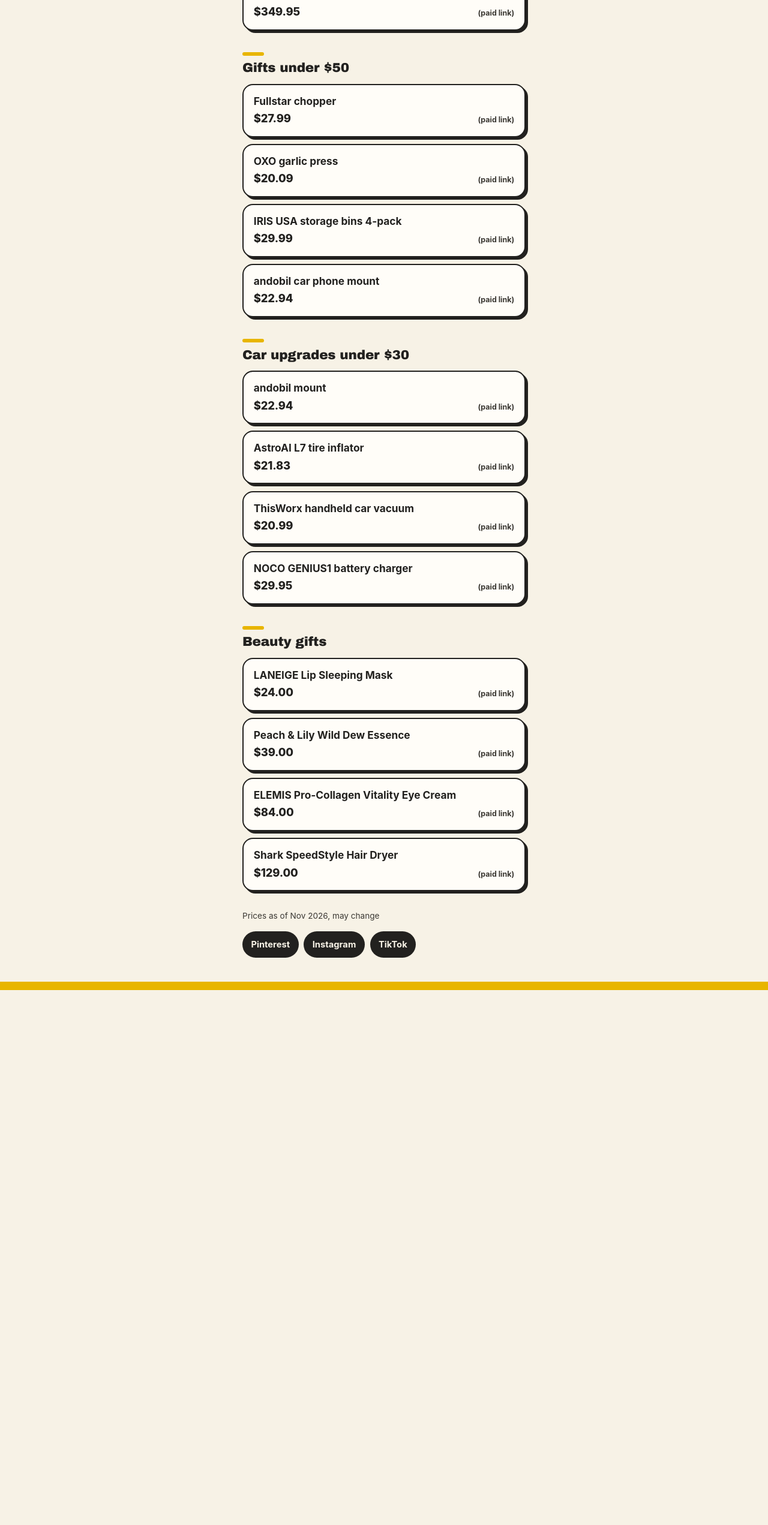
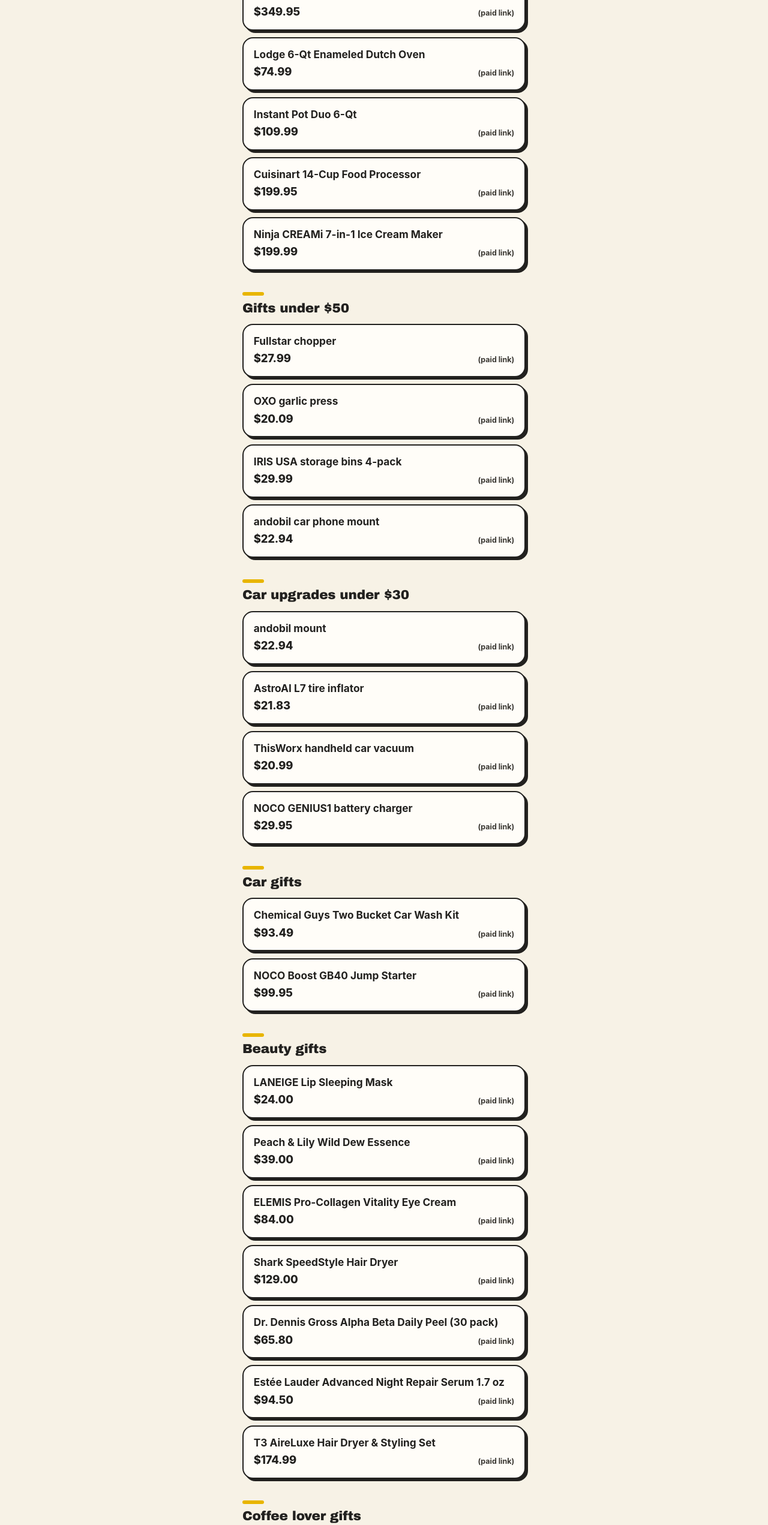
Before and after one commit to cartworthyshop/cartworthy-pins, a plain HTML site: page docs/index.html in a window 1280 px wide. Shown: the part 1157-3700 px from the top of the page at 60% size. Before the commit the page ends 2808 px from the top, so only its background shows below. Drawn offline with Linux system fonts and the light colour scheme.

Commit message:
Add the Nov 22 pin batch and coffee lover gift links.
Copy the nine pins and six coffee carousel slides as-is, and add the new kitchen, beauty, car, and coffee products to the links page.

Co-authored-by: cartworthyshop <cartworthyshop@users.noreply.github.com>

```diff
--- a/docs/index.html
+++ b/docs/index.html
@@ -4,7 +4,7 @@
   <meta charset="utf-8">
   <meta name="viewport" content="width=device-width, initial-scale=1">
   <title>CartWorthy — Gift picks worth your cart</title>
-  <meta name="description" content="Gift picks worth your cart. Black Friday kitchen gifts, gifts under $50, car upgrades under $30, and beauty gifts.">
+  <meta name="description" content="Gift picks worth your cart. Kitchen gifts, gifts under $50, car upgrades, beauty gifts, and coffee lover gifts.">
   <style>
     @font-face {
       font-family: "Archivo Black";
@@ -250,6 +250,22 @@
           <span class="name">KitchenAid Artisan 5-Qt Stand Mixer</span>
           <span class="meta"><span class="price">$349.95</span><span class="paid">(paid link)</span></span>
         </a>
+        <a class="product" href="https://www.amazon.com/dp/B07VYFZX6G" target="_blank" rel="nofollow sponsored noopener">
+          <span class="name">Lodge 6-Qt Enameled Dutch Oven</span>
+          <span class="meta"><span class="price">$74.99</span><span class="paid">(paid link)</span></span>
+        </a>
+        <a class="product" href="https://www.amazon.com/dp/B00FLYWNYQ" target="_blank" rel="nofollow sponsored noopener">
+          <span class="name">Instant Pot Duo 6-Qt</span>
+          <span class="meta"><span class="price">$109.99</span><span class="paid">(paid link)</span></span>
+        </a>
+        <a class="product" href="https://www.amazon.com/dp/B01AXM4WV2" target="_blank" rel="nofollow sponsored noopener">
+          <span class="name">Cuisinart 14-Cup Food Processor</span>
+          <span class="meta"><span class="price">$199.95</span><span class="paid">(paid link)</span></span>
+        </a>
+        <a class="product" href="https://www.amazon.com/dp/B0HD1FL2SR" target="_blank" rel="nofollow sponsored noopener">
+          <span class="name">Ninja CREAMi 7-in-1 Ice Cream Maker</span>
+          <span class="meta"><span class="price">$199.99</span><span class="paid">(paid link)</span></span>
+        </a>
       </div>
     </section>
 
@@ -297,6 +313,20 @@
       </div>
     </section>
 
+    <section class="section" aria-labelledby="car-gifts">
+      <h2 id="car-gifts"><span aria-hidden="true"></span>Car gifts</h2>
+      <div class="products">
+        <a class="product" href="https://www.amazon.com/dp/B00HMR1WVU" target="_blank" rel="nofollow sponsored noopener">
+          <span class="name">Chemical Guys Two Bucket Car Wash Kit</span>
+          <span class="meta"><span class="price">$93.49</span><span class="paid">(paid link)</span></span>
+        </a>
+        <a class="product" href="https://www.amazon.com/dp/B015TKUPIC" target="_blank" rel="nofollow sponsored noopener">
+          <span class="name">NOCO Boost GB40 Jump Starter</span>
+          <span class="meta"><span class="price">$99.95</span><span class="paid">(paid link)</span></span>
+        </a>
+      </div>
+    </section>
+
     <section class="section" aria-labelledby="beauty">
       <h2 id="beauty"><span aria-hidden="true"></span>Beauty gifts</h2>
       <div class="products">
@@ -316,6 +346,40 @@
           <span class="name">Shark SpeedStyle Hair Dryer</span>
           <span class="meta"><span class="price">$129.00</span><span class="paid">(paid link)</span></span>
         </a>
+        <a class="product" href="https://www.amazon.com/dp/B00EFYG5VU" target="_blank" rel="nofollow sponsored noopener">
+          <span class="name">Dr. Dennis Gross Alpha Beta Daily Peel (30 pack)</span>
+          <span class="meta"><span class="price">$65.80</span><span class="paid">(paid link)</span></span>
+        </a>
+        <a class="product" href="https://www.amazon.com/dp/B08DHQCGH9" target="_blank" rel="nofollow sponsored noopener">
+          <span class="name">Estée Lauder Advanced Night Repair Serum 1.7 oz</span>
+          <span class="meta"><span class="price">$94.50</span><span class="paid">(paid link)</span></span>
+        </a>
+        <a class="product" href="https://www.amazon.com/dp/B0CRG8Q9X7" target="_blank" rel="nofollow sponsored noopener">
+          <span class="name">T3 AireLuxe Hair Dryer &amp; Styling Set</span>
+          <span class="meta"><span class="price">$174.99</span><span class="paid">(paid link)</span></span>
+        </a>
+      </div>
+    </section>
+
+    <section class="section" aria-labelledby="coffee">
+      <h2 id="coffee"><span aria-hidden="true"></span>Coffee lover gifts</h2>
+      <div class="products">
+        <a class="product" href="https://www.amazon.com/dp/B0047BIWSK" target="_blank" rel="nofollow sponsored noopener">
+          <span class="name">AeroPress Original Coffee Press</span>
+          <span class="meta"><span class="price">$29.96</span><span class="paid">(paid link)</span></span>
+        </a>
+        <a class="product" href="https://www.amazon.com/dp/B07CSKGLMM" target="_blank" rel="nofollow sponsored noopener">
+          <span class="name">OXO Brew Conical Burr Grinder</span>
+          <span class="meta"><span class="price">$82.49</span><span class="paid">(paid link)</span></span>
+        </a>
+        <a class="product" href="https://www.amazon.com/dp/B07NQRM6ML" target="_blank" rel="nofollow sponsored noopener">
+          <span class="name">Ember Mug 2 (10 oz)</span>
+          <span class="meta"><span class="price">$89.99</span><span class="paid">(paid link)</span></span>
+        </a>
+        <a class="product" href="https://www.amazon.com/dp/B0BF7DXLBF" target="_blank" rel="nofollow sponsored noopener">
+          <span class="name">Fellow Stagg EKG Pro Kettle</span>
+          <span class="meta"><span class="price">$143.95</span><span class="paid">(paid link)</span></span>
+        </a>
       </div>
     </section>
 
```
Also changed, not shown: carousels/5-coffee-lover-gifts/slide-01.png (added), carousels/5-coffee-lover-gifts/slide-02.png (added), carousels/5-coffee-lover-gifts/slide-03.png (added), carousels/5-coffee-lover-gifts/slide-04.png (added), carousels/5-coffee-lover-gifts/slide-05.png (added), carousels/5-coffee-lover-gifts/slide-06.png (added), pins/batch-2026-11-22/16-ninja-creami-ice-cream-maker.png (added), pins/batch-2026-11-22/17-estee-lauder-night-repair.png (added), pins/batch-2026-11-22/18-noco-gb40-jump-starter.png (added), pins/batch-2026-11-22/19-lodge-dutch-oven.png (added), pins/batch-2026-11-22/20-dr-dennis-gross-peel-pads.png (added), pins/batch-2026-11-22/21-cuisinart-food-processor.png (added), pins/batch-2026-11-22/22-chemical-guys-wash-kit.png (added), pins/batch-2026-11-22/23-t3-aireluxe-dryer-set.png (added), 1 more files.
